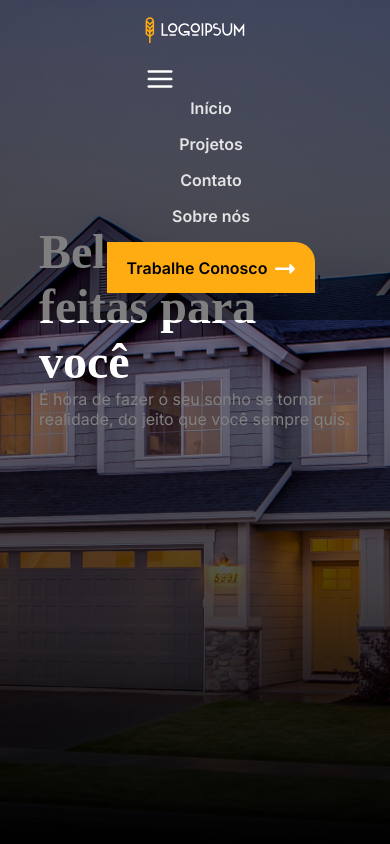
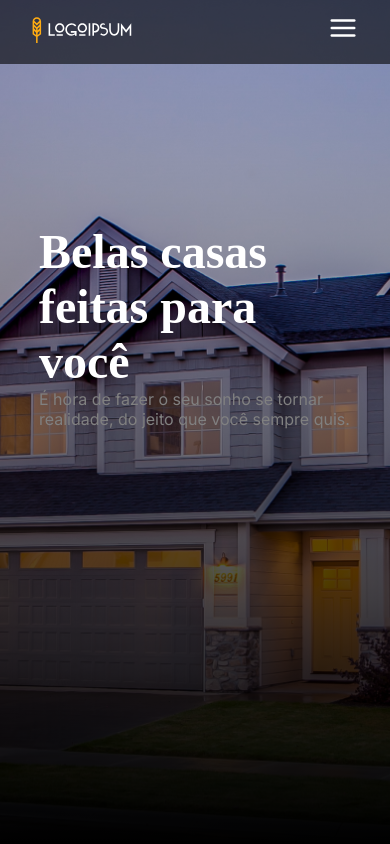
Before and after one commit to DevRadhy/Imperium-Construcoes, a Next.js app: page / in a window 390 px wide. Shown: the top 844 px of the page. Built offline with nearby package versions, Linux system fonts and the light colour scheme.

Commit message:
Create dropdown style

```diff
--- a/src/styles/components/Navbar.module.scss
+++ b/src/styles/components/Navbar.module.scss
@@ -1,6 +1,9 @@
+$breakpoint-portable: 920px;
+$breakpoint-portable-small: 300px;
+
 .container {
   width: 80%;
-  height: 4rem;
+  min-height: 4rem;
 
   display: flex;
   align-items: center;
@@ -12,51 +15,71 @@
 
   z-index: 2;
 
-  @media (max-width: 920px) {
-    width: 100vw;
+  .menu {
+    display: none;
+  }
 
-    background: rgba(0, 0, 0, 0.5);
+  .navlinks {
+    display: flex;
+    align-items: center;
 
-    margin: 0;
+    list-style: none;
 
-    flex-direction: column;
+    li {
+      margin-left: 2rem;
 
-    position: fixed;
-
-    transition: 0.2s;
-
-    &:hover {
-      height: 20rem;
-
-      .navlinks {
-        display: flex;
+      &:hover {
+        filter: brightness(0.8);
       }
     }
   }
-}
 
-.navlinks {
-  height: 100%;
+  @media (max-width: $breakpoint-portable) {
+    width: 100vw;
+    background: rgba(0, 0, 0, 0.6);
+    margin: 0;
+    flex-direction: column;
+    position: fixed;
 
-  display: flex;
-  align-items: center;
+    .icons {
+      width: 100%;
+      height: 100%;
 
-  list-style: none;
+      padding: 0 2rem;
 
-  li {
-    margin-left: 2rem;
+      display: flex;
+      align-items: center;
+      justify-content: space-between;
 
-    &:hover {
-      filter: brightness(0.8);
+      .menu {
+        display: block;
+      }
+
+      @media (max-width: $breakpoint-portable-small) {
+        padding: 0 1rem;
+      }
     }
-  }
 
-  @media (max-width: 920px) {
-    flex-direction: column;
-    display: none;
+    .navlinks {
+      flex-direction: column;
+      display: none;
 
-    li + li {
-      margin-top: 1rem;
+      li {
+        margin: 0;
+
+        + li {
+          margin-top: 1rem;
+        }
+      }
+    }
+
+    .dropdown {
+      width: 100%;
+      height: 100%;
+
+      margin: 1rem;
+
+      display: flex;
     }
   }
 }
```
